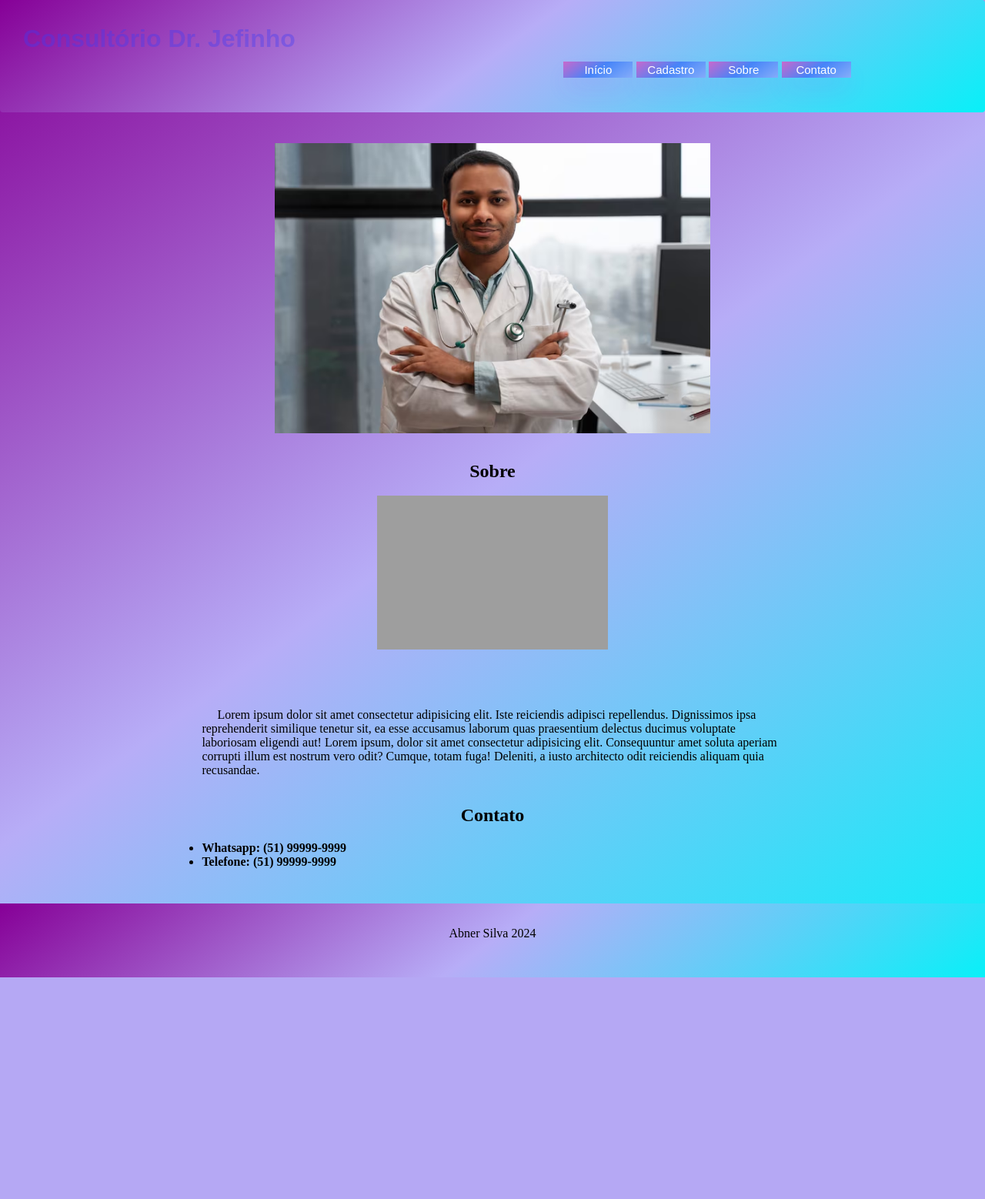
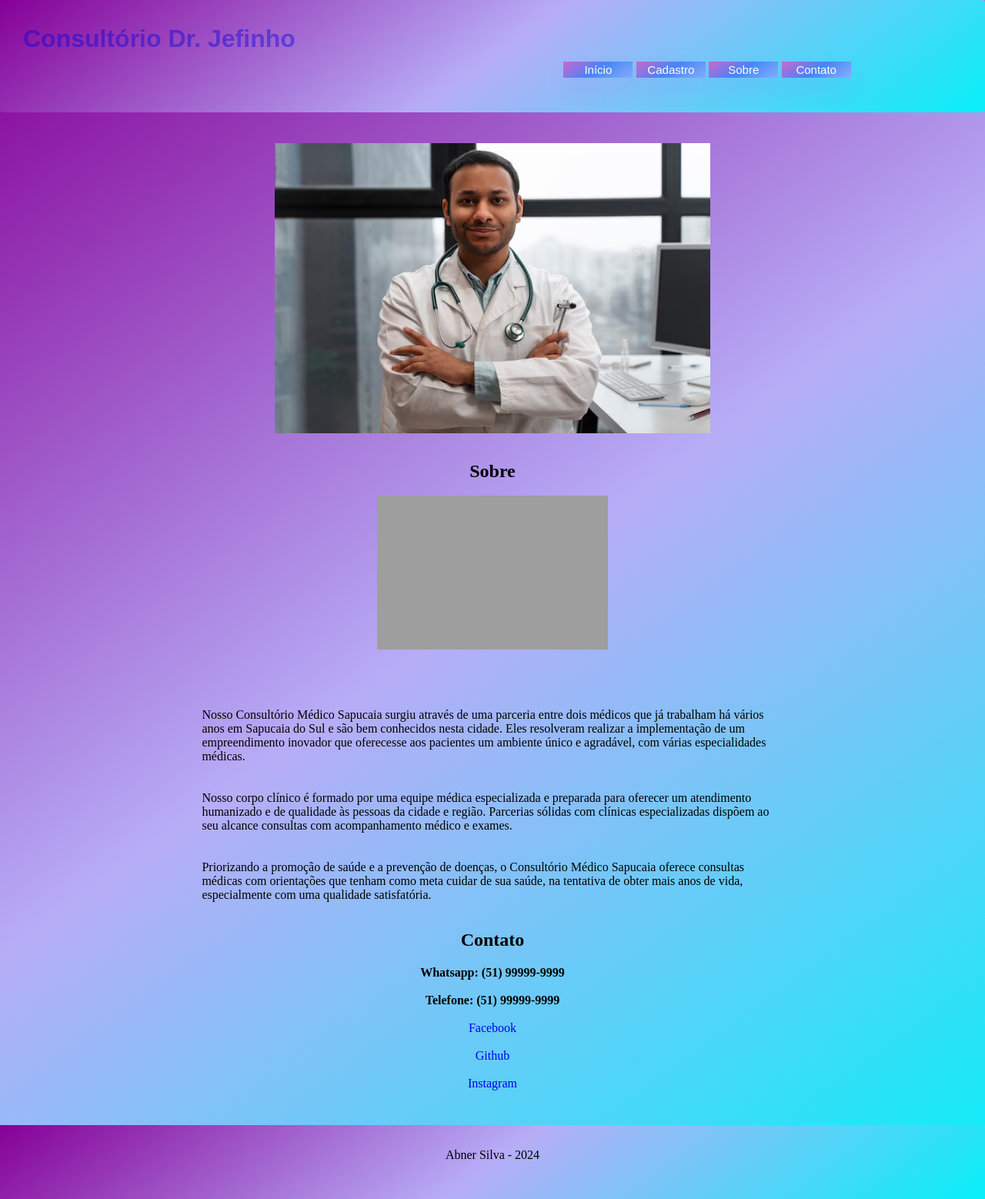
Before and after one commit to abnersilva021/consultorio, a PHP site: page / in a window 1280 px wide. Shown: the whole page at 77% size. Before the commit the page ends 1270 px from the top, so only its background shows below. Run offline with PHP 8.4, Linux system fonts and the light colour scheme; a map, chart or similar area stays blank; grey boxes are pictures that could not be loaded.

Commit message:
aula 19/06/2024
Finalização do projeto consultório

```diff
--- a/index.php
+++ b/index.php
@@ -24,6 +24,7 @@
     <br>
     <br>
     </header>
+
 
 
     <main>
@@ -54,7 +55,15 @@
 
             <div class="seta">
 
-            &nbsp;&nbsp;&nbsp;&nbsp; Lorem ipsum dolor sit amet consectetur adipisicing elit. Iste reiciendis adipisci repellendus. Dignissimos ipsa reprehenderit similique tenetur sit, ea esse accusamus laborum quas praesentium delectus ducimus voluptate laboriosam eligendi aut! Lorem ipsum, dolor sit amet consectetur adipisicing elit. Consequuntur amet soluta aperiam corrupti illum est nostrum vero odit? Cumque, totam fuga! Deleniti, a iusto architecto odit reiciendis aliquam quia recusandae.
+            Nosso Consultório Médico Sapucaia surgiu através de uma parceria entre dois médicos que já trabalham há vários anos em Sapucaia do Sul e são bem conhecidos nesta cidade. Eles resolveram realizar a implementação de um empreendimento inovador que oferecesse aos pacientes um ambiente único e agradável, com várias especialidades médicas.
+            <br>
+            <br>
+            <br>
+            Nosso corpo clínico é formado por uma equipe médica especializada e preparada para oferecer um atendimento humanizado e de qualidade às pessoas da cidade e região. Parcerias sólidas com clínicas especializadas dispõem ao seu alcance consultas com acompanhamento médico e exames.
+            <br>
+            <br>
+            <br>
+            Priorizando a promoção de saúde e a prevenção de doenças, o Consultório Médico Sapucaia oferece consultas médicas com orientações que tenham como meta cuidar de sua saúde, na tentativa de obter mais anos de vida, especialmente com uma qualidade satisfatória.
 
             </div>
         </div>
@@ -65,8 +74,19 @@
 
                 <p class="paragrafo">
                 <ul class="social">
-                    <li><strong>Whatsapp: (51) 99999-9999</strong></li>
-                    <li><strong>Telefone: (51) 99999-9999</strong></li>
+                    <strong>Whatsapp: (51) 99999-9999</strong>
+                    <br>
+                    <br>
+                   <strong>Telefone: (51) 99999-9999</strong>
+                    <br>
+                    <br>
+                    <a href="https://Facebook.com" target="_blank">Facebook</a>
+                    <br>
+                    <br>
+                    <a href="https://github.com" target="_blank">Github</a>
+                    <br>
+                    <br>
+                    <a href="https://instagram.com" target="_blank">Instagram</a>
                 </ul>
                 </p>
             </div>
@@ -74,7 +94,7 @@
     </main>
     <footer>
         <div class="c">
-            Abner Silva 2024
+            Abner Silva - 2024
         </div><br>
 
 
--- a/style.css
+++ b/style.css
@@ -32,14 +32,14 @@ header {
 
 header h1 {
     margin-left: 30px;
-    color: rgba(61, 61, 247, 0.363);
+    color: rgba(3, 3, 223, 0.425);
 }
 
 main {
     width: 80%;
     padding: 40px;
     margin: 0px auto;
-    border-color: 1px black solid;
+    border-color: 1px rgba(0, 0, 0, 0.822) solid;
 
     box-sizing: border-box;
     margin-bottom: 5px;
@@ -53,6 +53,7 @@ main {
     background-image: linear-gradient(144deg, #860097, #b7adf7 50%, #08f0f8);
     box-sizing: border-box;
     margin-bottom: 5px;
+
 }
 
 .slider {
@@ -214,3 +215,8 @@ form {
 
     display: flex;
 }
+
+.social{
+    align-items: center;
+    text-align: center;
+}
```
